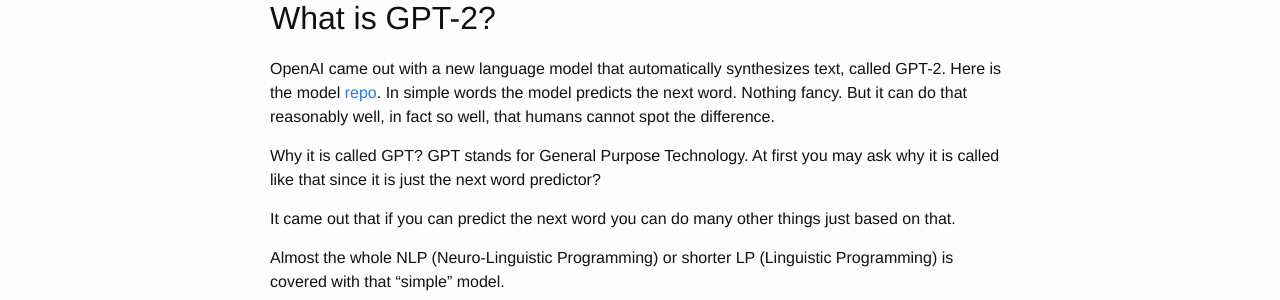
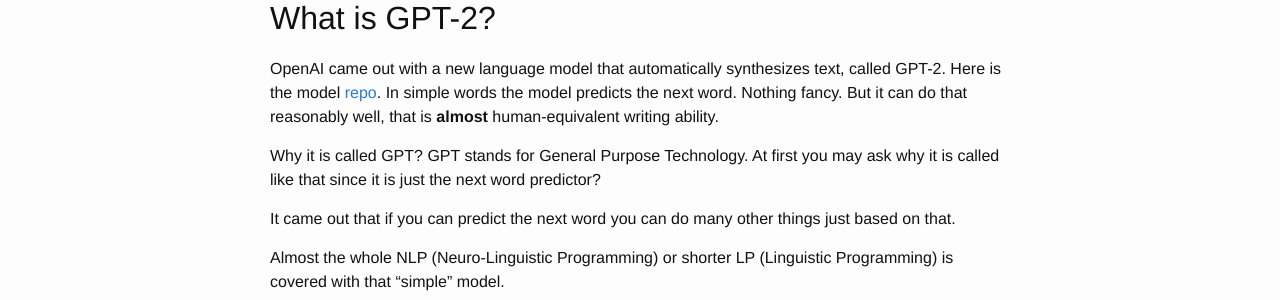
Before and after one commit to dejanbatanjac/dejanbatanjac.github.io, a Jekyll site: the page built from _posts/2019-04-11-gpt-2.md, in a window 1280 px wide. Shown: the part 206-506 px from the top of the page. Built offline with Jekyll 4.4.1, drawn with Linux system fonts in a browser that asks for light colours; our own code applies the rules of GitHub Pages for plain Markdown files.

Commit message:
Almost human capable.

```diff
--- a/_posts/2019-04-11-gpt-2.md
+++ b/_posts/2019-04-11-gpt-2.md
@@ -4,7 +4,7 @@
 ## What is GPT-2?
 
 OpenAI came out with a new language model that automatically synthesizes text, called GPT-2.
-Here is the model [repo](https://github.com/openai/gpt-2). In simple words the model predicts the next word. Nothing fancy. But it can do that reasonably well, in fact so well, that humans cannot spot the difference.
+Here is the model [repo](https://github.com/openai/gpt-2). In simple words the model predicts the next word. Nothing fancy. But it can do that reasonably well, that is **almost** human-equivalent writing ability.
 
 Why it is called GPT? GPT stands for General Purpose Technology. At first you may ask why it is called like that since it is just the next word predictor?
 
```
